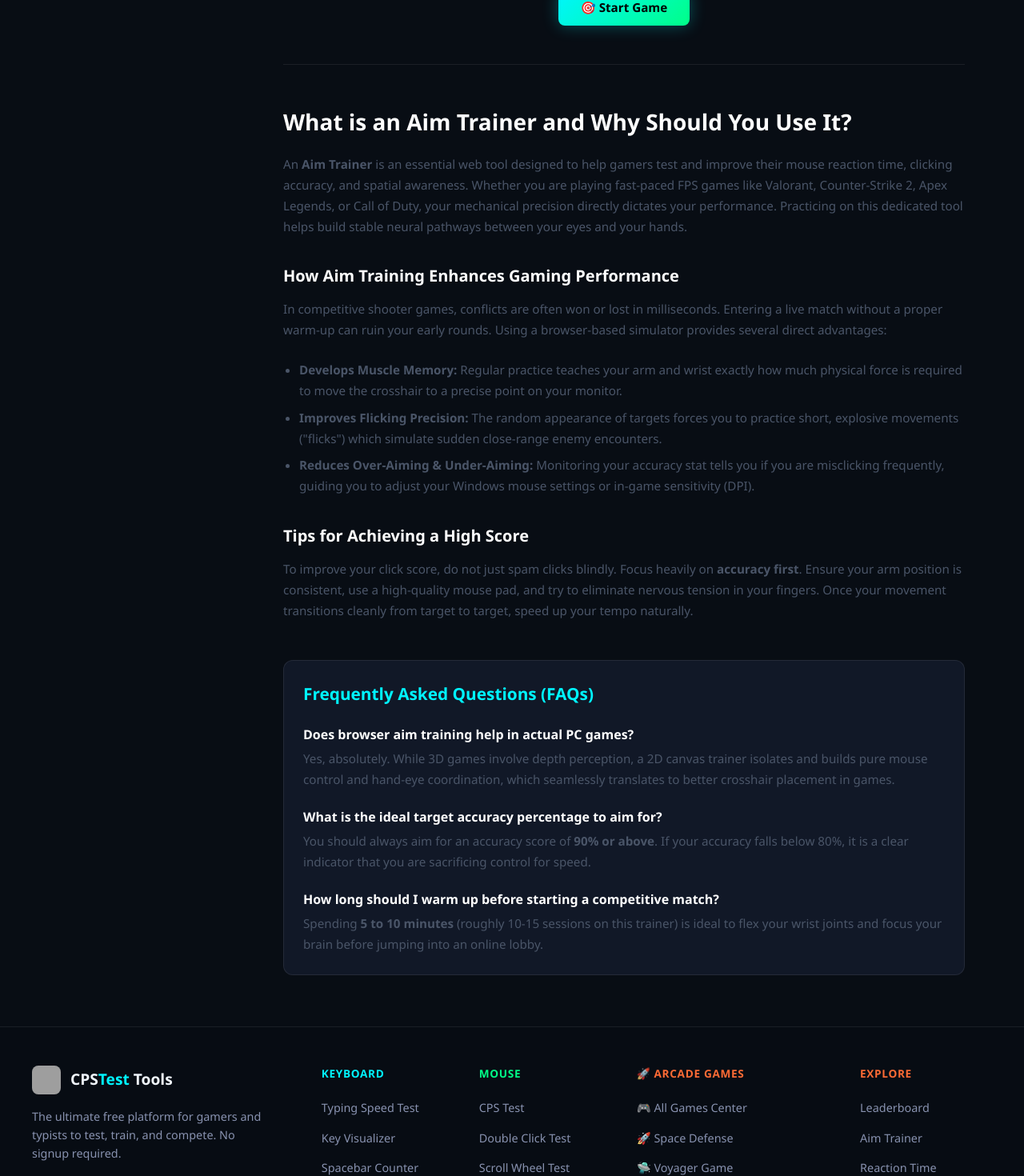
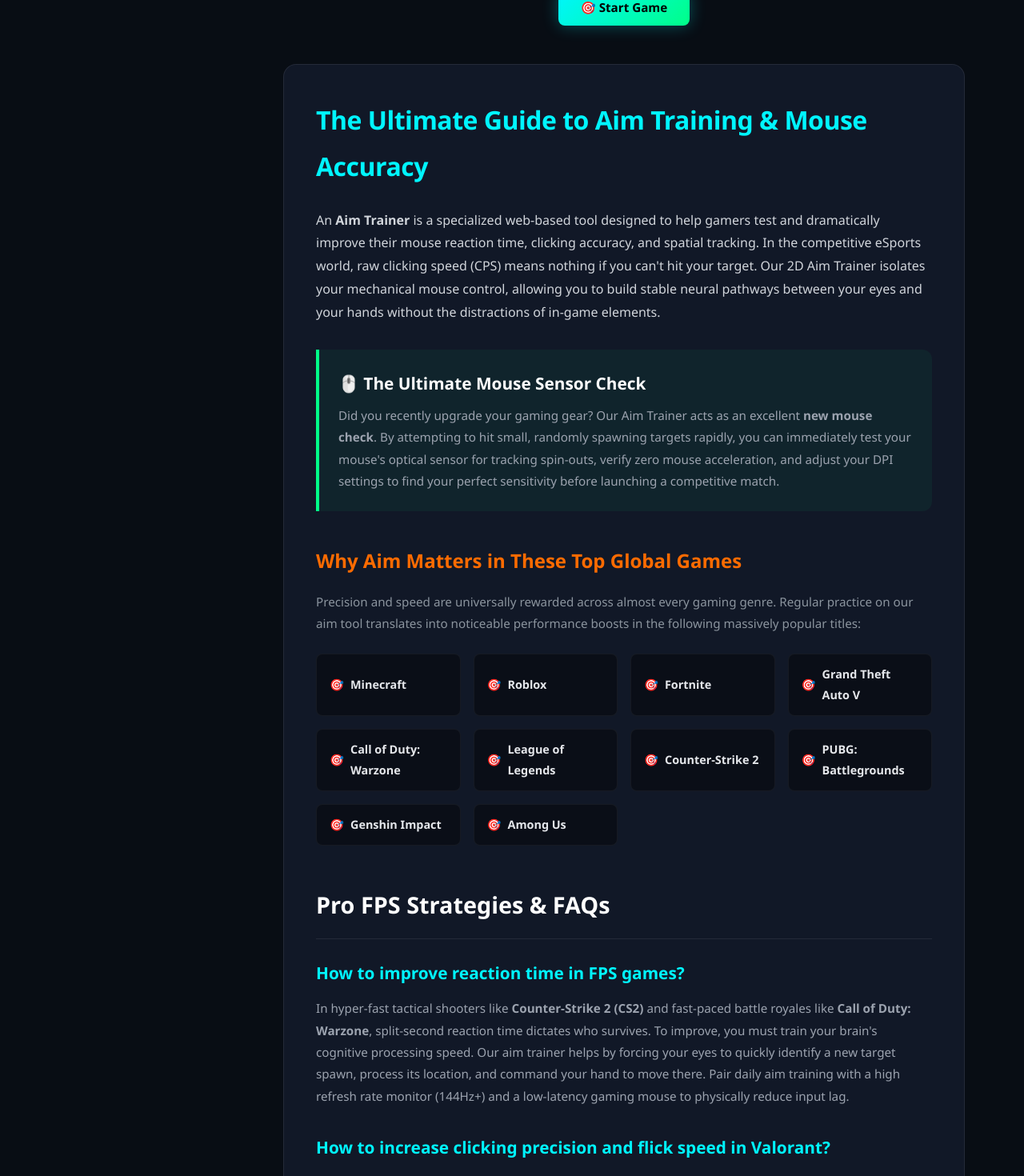
Before and after one commit to fahadhassan7635-stack/Cps-Test-Tool, a React (Vite) app: page /aim-trainer in a window 1280 px wide. Shown: the part 900-2370 px from the top of the page at 80% size. Built offline with nearby package versions, Linux system fonts and the light colour scheme; grey boxes are pictures that could not be loaded.

Commit message:
Update AimTrainerPage.tsx

```diff
--- a/src/pages/AimTrainerPage.tsx
+++ b/src/pages/AimTrainerPage.tsx
@@ -214,71 +214,109 @@
         </div>
       )}
 
-      {/* ================= SEO ARTICLE SECTION START ================= */}
-      <hr style={{ border: '0', borderTop: '1px solid var(--border)', margin: '3rem 0' }} />
+      {/* ================= MASSIVE SEO ARTICLE SECTION START ================= */}
+      <div style={{ background: 'var(--bg-card)', border: '1px solid var(--border)', borderRadius: '16px', padding: '2.5rem', marginTop: '3rem' }}>
+        <article style={{ color: 'var(--text-secondary)', fontSize: '0.95rem', lineHeight: '1.8' }}>
 
-      <section style={{ color: 'var(--text-muted)', lineHeight: '1.7', fontSize: '0.95rem' }}>
-        <h2 style={{ color: '#fff', fontSize: '1.75rem', fontWeight: '700', marginBottom: '1rem' }}>
-          What is an Aim Trainer and Why Should You Use It?
+          <h2 style={{ fontWeight: '800', fontSize: '2rem', marginBottom: '1.5rem', color: 'var(--neon-cyan)', marginTop: '0', letterSpacing: '-0.5px' }}>
+            The Ultimate Guide to Aim Training & Mouse Accuracy
           </h2>
-        <p style={{ marginBottom: '1.5rem' }}>
-          An <strong>Aim Trainer</strong> is an essential web tool designed to help gamers test and improve their mouse reaction time, clicking accuracy, and spatial awareness. Whether you are playing fast-paced FPS games like Valorant, Counter-Strike 2, Apex Legends, or Call of Duty, your mechanical precision directly dictates your performance. Practicing on this dedicated tool helps build stable neural pathways between your eyes and your hands.
+
+          <p style={{ marginBottom: '2rem', fontSize: '1rem', color: '#d1d5db' }}>
+            An <strong>Aim Trainer</strong> is a specialized web-based tool designed to help gamers test and dramatically improve their mouse reaction time, clicking accuracy, and spatial tracking. In the competitive eSports world, raw clicking speed (CPS) means nothing if you can't hit your target. Our 2D Aim Trainer isolates your mechanical mouse control, allowing you to build stable neural pathways between your eyes and your hands without the distractions of in-game elements.
           </p>
 
-        <h3 style={{ color: '#fff', fontSize: '1.25rem', fontWeight: '600', marginBottom: '0.75rem', marginTop: '2rem' }}>
-          How Aim Training Enhances Gaming Performance
+          {/* New Mouse & Sensor Check */}
+          <div style={{ background: 'rgba(0, 255, 136, 0.05)', borderLeft: '4px solid var(--neon-green)', borderRadius: '0 12px 12px 0', padding: '1.5rem', marginBottom: '2.5rem' }}>
+            <h3 style={{ color: '#fff', fontSize: '1.3rem', fontWeight: '700', marginTop: '0', marginBottom: '0.5rem', display: 'flex', alignItems: 'center', gap: '8px' }}>
+              🖱️ The Ultimate Mouse Sensor Check
             </h3>
-        <p style={{ marginBottom: '1.5rem' }}>
-          In competitive shooter games, conflicts are often won or lost in milliseconds. Entering a live match without a proper warm-up can ruin your early rounds. Using a browser-based simulator provides several direct advantages:
-        </p>
-        <ul style={{ paddingLeft: '1.25rem', marginBottom: '1.5rem', listStyleType: 'disc' }}>
-          <li style={{ marginBottom: '0.5rem' }}><strong>Develops Muscle Memory:</strong> Regular practice teaches your arm and wrist exactly how much physical force is required to move the crosshair to a precise point on your monitor.</li>
-          <li style={{ marginBottom: '0.5rem' }}><strong>Improves Flicking Precision:</strong> The random appearance of targets forces you to practice short, explosive movements ("flicks") which simulate sudden close-range enemy encounters.</li>
-          <li style={{ marginBottom: '0.5rem' }}><strong>Reduces Over-Aiming & Under-Aiming:</strong> Monitoring your accuracy stat tells you if you are misclicking frequently, guiding you to adjust your Windows mouse settings or in-game sensitivity (DPI).</li>
-        </ul>
-
-        <h3 style={{ color: '#fff', fontSize: '1.25rem', fontWeight: '600', marginBottom: '0.75rem', marginTop: '2rem' }}>
-          Tips for Achieving a High Score
-        </h3>
-        <p style={{ marginBottom: '1.5rem' }}>
-          To improve your click score, do not just spam clicks blindly. Focus heavily on <strong>accuracy first</strong>. Ensure your arm position is consistent, use a high-quality mouse pad, and try to eliminate nervous tension in your fingers. Once your movement transitions cleanly from target to target, speed up your tempo naturally.
-        </p>
-
-        {/* FAQ Section */}
-        <div style={{ marginTop: '3rem', background: 'var(--bg-card)', border: '1px solid var(--border)', borderRadius: '12px', padding: '1.5rem' }}>
-          <h3 style={{ color: 'var(--neon-cyan)', fontSize: '1.3rem', fontWeight: '700', marginBottom: '1.25rem', marginTop: '0' }}>
-            Frequently Asked Questions (FAQs)
-          </h3>
-
-          <div style={{ marginBottom: '1.25rem' }}>
-            <h4 style={{ color: '#fff', fontSize: '1rem', fontWeight: '600', margin: '0 0 0.25rem 0' }}>
-              Does browser aim training help in actual PC games?
-            </h4>
-            <p style={{ margin: '0', color: 'var(--text-muted)' }}>
-              Yes, absolutely. While 3D games involve depth perception, a 2D canvas trainer isolates and builds pure mouse control and hand-eye coordination, which seamlessly translates to better crosshair placement in games.
+            <p style={{ margin: 0, color: '#9ca3af' }}>
+              Did you recently upgrade your gaming gear? Our Aim Trainer acts as an excellent <strong>new mouse check</strong>. By attempting to hit small, randomly spawning targets rapidly, you can immediately test your mouse's optical sensor for tracking spin-outs, verify zero mouse acceleration, and adjust your DPI settings to find your perfect sensitivity before launching a competitive match.
             </p>
           </div>
 
-          <div style={{ marginBottom: '1.25rem' }}>
-            <h4 style={{ color: '#fff', fontSize: '1rem', fontWeight: '600', margin: '0 0 0.25rem 0' }}>
-              What is the ideal target accuracy percentage to aim for?
-            </h4>
-            <p style={{ margin: '0', color: 'var(--text-muted)' }}>
-              You should always aim for an accuracy score of <strong>90% or above</strong>. If your accuracy falls below 80%, it is a clear indicator that you are sacrificing control for speed.
+          <h3 style={{ color: 'var(--neon-orange)', fontSize: '1.5rem', fontWeight: '700', marginBottom: '1rem' }}>
+            Why Aim Matters in These Top Global Games
+          </h3>
+          <p style={{ marginBottom: '1.5rem' }}>
+            Precision and speed are universally rewarded across almost every gaming genre. Regular practice on our aim tool translates into noticeable performance boosts in the following massively popular titles:
+          </p>
+
+          <div style={{ display: 'grid', gridTemplateColumns: 'repeat(auto-fill, minmax(180px, 1fr))', gap: '1rem', marginBottom: '3rem' }}>
+            {['Minecraft', 'Roblox', 'Fortnite', 'Grand Theft Auto V', 'Call of Duty: Warzone', 'League of Legends', 'Counter-Strike 2', 'PUBG: Battlegrounds', 'Genshin Impact', 'Among Us'].map((game) => (
+              <div key={game} style={{ background: 'rgba(0,0,0,0.4)', padding: '0.75rem 1rem', borderRadius: '8px', border: '1px solid rgba(255,255,255,0.05)', color: '#e5e7eb', fontWeight: '600', fontSize: '0.9rem', display: 'flex', alignItems: 'center', gap: '8px' }}>
+                <span style={{ color: 'var(--neon-green)' }}>🎯</span> {game}
+              </div>
+            ))}
+          </div>
+
+          {/* Detailed Q&A / How-To Section tailored for Aiming */}
+          <h2 style={{ fontWeight: '800', fontSize: '1.8rem', marginBottom: '1.5rem', color: '#fff', borderBottom: '1px solid var(--border)', paddingBottom: '1rem' }}>
+            Pro FPS Strategies & FAQs
+          </h2>
+
+          <div style={{ display: 'flex', flexDirection: 'column', gap: '2rem' }}>
+
+            {/* Reaction Time & FPS generally */}
+            <div>
+              <h3 style={{ color: 'var(--neon-cyan)', fontSize: '1.3rem', fontWeight: '700', marginBottom: '0.75rem' }}>
+                How to improve reaction time in FPS games?
+              </h3>
+              <p style={{ color: '#9ca3af', margin: 0 }}>
+                In hyper-fast tactical shooters like <strong>Counter-Strike 2 (CS2)</strong> and fast-paced battle royales like <strong>Call of Duty: Warzone</strong>, split-second reaction time dictates who survives. To improve, you must train your brain's cognitive processing speed. Our aim trainer helps by forcing your eyes to quickly identify a new target spawn, process its location, and command your hand to move there. Pair daily aim training with a high refresh rate monitor (144Hz+) and a low-latency gaming mouse to physically reduce input lag.
               </p>
             </div>
 
+            {/* Valorant / Micro Flicks */}
             <div>
-            <h4 style={{ color: '#fff', fontSize: '1rem', fontWeight: '600', margin: '0 0 0.25rem 0' }}>
-              How long should I warm up before starting a competitive match?
-            </h4>
-            <p style={{ margin: '0', color: 'var(--text-muted)' }}>
-              Spending <strong>5 to 10 minutes</strong> (roughly 10-15 sessions on this trainer) is ideal to flex your wrist joints and focus your brain before jumping into an online lobby.
+              <h3 style={{ color: 'var(--neon-cyan)', fontSize: '1.3rem', fontWeight: '700', marginBottom: '0.75rem' }}>
+                How to increase clicking precision and flick speed in Valorant?
+              </h3>
+              <p style={{ color: '#9ca3af', margin: 0 }}>
+                Valorant heavily punishes players who miss their first shot. While raw CPS is rarely needed for rifles like the Vandal or Phantom, hitting micro-flicks is essential. To increase your precision, start by playing our aim trainer slowly. Focus entirely on achieving a <strong>95%+ accuracy rate</strong> before trying to speed up. Over time, your muscle memory will naturally adapt, allowing you to flick to enemy heads instantly without over-aiming.
               </p>
             </div>
+
+            {/* PUBG / Tracking */}
+            <div>
+              <h3 style={{ color: 'var(--neon-cyan)', fontSize: '1.3rem', fontWeight: '700', marginBottom: '0.75rem' }}>
+                How to improve aiming and tracking in PUBG: Battlegrounds?
+              </h3>
+              <p style={{ color: '#9ca3af', margin: 0 }}>
+                In <strong>PUBG</strong>, engagements often happen over long distances against moving vehicles or running targets. This requires smooth tracking rather than just snapping. By using our aim trainer, you practice keeping your wrist steady while moving between targets. Also, combining high accuracy with controlled clicking speed will help you manage the harsh recoil of single-fire weapons like DMRs.
+              </p>
             </div>
-      </section>
-      {/* ================= SEO ARTICLE SECTION END ================= */}
+
+            {/* Minecraft, LoL, etc. */}
+            <div>
+              <h3 style={{ color: 'var(--neon-cyan)', fontSize: '1.3rem', fontWeight: '700', marginBottom: '0.75rem' }}>
+                Does aim training help in Minecraft, Roblox, or League of Legends?
+              </h3>
+              <p style={{ color: '#9ca3af', margin: 0 }}>
+                Absolutely! While often associated with traditional shooters, mouse precision is critical everywhere.
+                <br/><br/>
+                <strong>Minecraft:</strong> Excellent bow aiming and keeping your crosshair locked onto a player while strafing (combining tracking with fast CPS) is what separates average players from PvP masters. <br/>
+                <strong>League of Legends:</strong> Misclicking the ground instead of an enemy champion during a chaotic team fight can lose the game. High accuracy ensures your skill shots land perfectly.<br/>
+                <strong>Roblox & Fortnite:</strong> Whether playing Arsenal on Roblox or rapid-editing builds in Fortnite, fast and accurate crosshair placement speeds up your mechanical execution drastically.
+              </p>
+            </div>
+
+            {/* Health & Form Tips */}
+            <div style={{ background: 'rgba(255, 107, 0, 0.05)', border: '1px solid rgba(255,107,0,0.2)', padding: '1.5rem', borderRadius: '12px', marginTop: '1rem' }}>
+              <h4 style={{ color: 'var(--neon-orange)', fontSize: '1.1rem', fontWeight: '700', margin: '0 0 0.5rem 0' }}>
+                💡 Pro Tip: Arm Aiming vs. Wrist Aiming
+              </h4>
+              <p style={{ color: '#9ca3af', margin: 0, fontSize: '0.9rem' }}>
+                For the best accuracy and long-term health, use a lower mouse DPI (e.g., 400 or 800) and practice "Arm Aiming" for large target flicks, saving "Wrist Aiming" only for micro-adjustments. This prevents wrist strain and provides much greater consistency. Warm up on this tool for 5-10 minutes before diving into your favorite games!
+              </p>
+            </div>
+
+          </div>
+        </article>
+      </div>
+      {/* ================= MASSIVE SEO ARTICLE SECTION END ================= */}
+
     </div>
   );
 }
```
Lines whose indentation alone changed are shown as unchanged.
